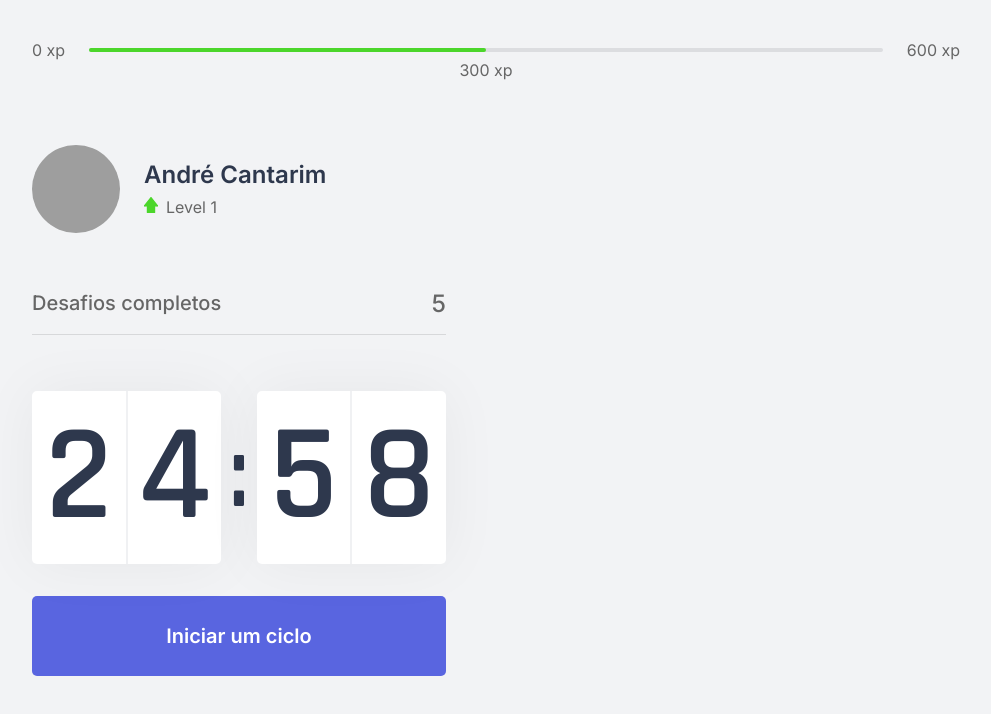
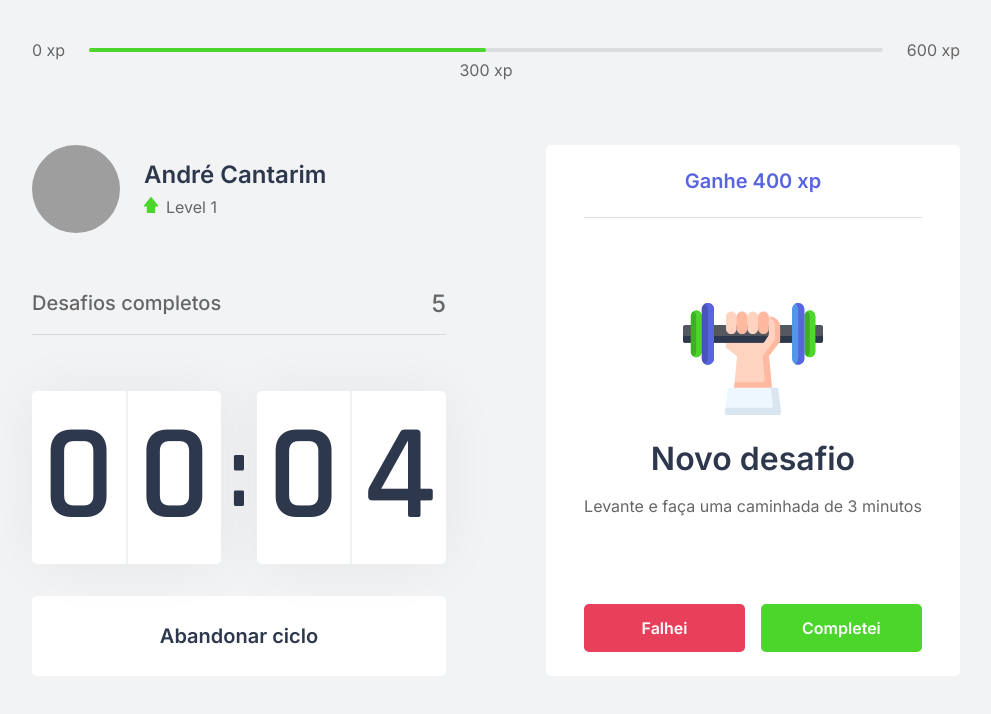
Before and after one commit to ahcantarim/rocketseat-nlw4-moveit-nextjs, a Next.js app: page / in a window 1280 px wide. Both pictures are taken after a click on the button "Iniciar um ciclo". Shown: the top 714 px of the page, without its empty margins (144-1135 px from the left). Built offline with nearby package versions, Linux system fonts and the light colour scheme; grey boxes are pictures that could not be loaded.

Commit message:
Componente challengebox

```diff
--- /dev/null
+++ b/src/components/ChallengeBox.tsx
@@ -0,0 +1,40 @@
+import styles from '../styles/components/ChallengeBox.module.css';
+
+export function ChallengeBox() {
+    const hasActiveChallenge = true;
+
+    return (
+        <div className={styles.challengeBoxContainer}>
+            {hasActiveChallenge ? (
+                <div className={styles.challengeActive}>
+                    <header>Ganhe 400 xp</header>
+                    <main>
+                        <img src="icons/body.svg" alt="Ganhe xp" />
+                        <strong>Novo desafio</strong>
+                        <p>Levante e faça uma caminhada de 3 minutos</p>
+                    </main>
+                    <footer>
+                        <button
+                            type="button"
+                            className={styles.challengeFailedButton}>
+                            Falhei
+                        </button>
+                        <button
+                            type="button"
+                            className={styles.challengeSucceededButton}>
+                            Completei
+                        </button>
+                    </footer>
+                </div>
+            ) : (
+                    <div className={styles.challengeNotActive}>
+                        <strong>Finalize um ciclo para receber um desafio</strong>
+                        <p>
+                            <img src="icons/level-up.svg" alt="Level Up" />
+                            Avance de level completando desafios.
+                        </p>
+                    </div>
+                )}
+        </div>
+    );
+}
--- a/src/components/Countdown.tsx
+++ b/src/components/Countdown.tsx
@@ -1,9 +1,14 @@
 import { useState, useEffect } from 'react';
 import styles from '../styles/components/Countdown.module.css';
 
+let countdownTimeout: NodeJS.Timeout;
+
 export function Countdown() {
-    const [time, setTime] = useState(25 * 60);
-    const [active, setActive] = useState(false);
+    const intervalInMinutes = 0.1;
+
+    const [time, setTime] = useState(intervalInMinutes * 60);
+    const [isActive, setIsActive] = useState(false);
+    const [hasFinished, setHasFinished] = useState(false);
 
     const minutes = Math.floor(time / 60);
     const seconds = time % 60;
@@ -12,16 +17,25 @@
     const [secondLeft, secondRight] = String(seconds).padStart(2, '0').split('');
 
     function startCountdown() {
-        setActive(true);
+        setIsActive(true);
+    }
+
+    function resetCountdown() {
+        clearTimeout(countdownTimeout);
+        setIsActive(false);
+        setTime(intervalInMinutes * 60);
     }
 
     useEffect(() => {
-        if (active && time > 0) {
-            setTimeout(() => {
+        if (isActive && time > 0) {
+            countdownTimeout = setTimeout(() => {
                 setTime(time - 1);
             }, 1000)
+        } else if (isActive && time === 0) {
+            setHasFinished(true);
+            setIsActive(false);
         }
-    }, [active, time]);
+    }, [isActive, time]);
 
     return (
         <div>
@@ -37,12 +51,31 @@
                 </div>
             </div>
 
+            { hasFinished ? (
+                <button
+                    disabled
+                    className={styles.countdownButton}>
+                    Ciclo encerrado
+                </button>
+            ) : (
+                    <>
+                        {isActive ? (
+                            <button
+                                type="button"
+                                className={`${styles.countdownButton} ${styles.countdownButtonActive}`}
+                                onClick={resetCountdown}>
+                                Abandonar ciclo
+                            </button>
+                        ) : (
                                 <button
                                     type="button"
                                     className={styles.countdownButton}
                                     onClick={startCountdown}>
                                     Iniciar um ciclo
                                 </button>
+                            )}
+                    </>
+                )}
         </div>
     );
 }
--- a/src/pages/index.tsx
+++ b/src/pages/index.tsx
@@ -1,9 +1,10 @@
+import Head from 'next/head';
+
+import { ChallengeBox } from '../components/ChallengeBox';
 import { CompleteChallenges } from '../components/CompletedChallenges';
 import { Countdown } from '../components/Countdown';
 import { ExperienceBar } from '../components/ExperienceBar';
 import { Profile } from '../components/Profile';
-
-import Head from 'next/head';
 
 import styles from '../styles/pages/Home.module.css';
 
@@ -24,7 +25,7 @@
         </div>
 
         <div>
-
+          <ChallengeBox />
         </div>
       </section>
     </div>
--- /dev/null
+++ b/src/styles/components/ChallengeBox.module.css
@@ -0,0 +1,101 @@
+.challengeBoxContainer {
+    height: 100%;
+    background: var(--white);
+    border-radius: 5px;
+    box-shadow: rgba(0, 0, 0, 0.05);
+    padding: 1.5rem 2rem;
+    display: flex;
+    flex-direction: column;
+    align-items: center;
+    justify-content: center;
+    text-align: center;
+}
+
+.challengeNotActive {
+    display: flex;
+    flex-direction: column;
+    align-items: center;
+}
+
+.challengeNotActive strong {
+    font-size: 1.5rem;
+    font-weight: 500;
+    line-height: 1.4;
+}
+
+.challengeNotActive p {
+    display: flex;
+    flex-direction: column;
+    align-items: center;
+    line-height: 1.4;
+    max-width: 70%;
+    margin-top: 3rem;
+}
+
+.challengeNotActive p img {
+    margin-bottom: 1rem;
+}
+
+.challengeActive {
+    height: 100%;
+    display: flex;
+    flex-direction: column;
+}
+
+.challengeActive header {
+    color: var(--blue);
+    font-weight: 600;
+    font-size: 1.25rem;
+    padding: 0 2rem 1.5rem;
+    border-bottom: 1px solid var(--gray-line);
+}
+
+.challengeActive main {
+    flex: 1;
+    display: flex;
+    flex-direction: column;
+    align-items: center;
+    justify-content: center;
+}
+
+.challengeActive main strong {
+    font-size: 2rem;
+    font-weight: 600;
+    color: var(--title);
+    margin: 1.5rem 0 1rem;
+}
+
+.challengeActive main p {
+    line-height: 1.5;
+}
+
+.challengeActive footer {
+    display: grid;
+    grid-template-columns: 1fr 1fr;
+    gap: 1rem;
+}
+
+.challengeActive footer button {
+    height: 3rem;
+    display: flex;
+    align-items: center;
+    justify-content: center;
+    border: 0;
+    border-radius: 5px;
+    color: var(--white);
+    font-size: 1rem;
+    font-weight: 600;
+    transition: filter 0.2s;
+}
+
+.challengeActive footer button.challengeFailedButton {
+    background: var(--red);
+}
+
+.challengeActive footer button.challengeSucceededButton {
+    background: var(--green);
+}
+
+.challengeActive footer button:hover {
+    filter: brightness(0.9);
+}
--- a/src/styles/components/Countdown.module.css
+++ b/src/styles/components/Countdown.module.css
@@ -51,6 +51,22 @@
     transition: background-color 0.2s;
 }
 
-.countdownButton:hover {
+.countdownButton:disabled {
+    background: var(--white);
+    color: var(--text);
+    cursor: not-allowed;
+}
+
+.countdownButton:not(:disabled):hover {
     background: var(--blue-dark);
 }
+
+.countdownButtonActive {
+    background: var(--white);
+    color: var(--title);
+}
+
+.countdownButtonActive:not(:disabled):hover {
+    background: var(--red);
+    color: var(--white);
+}
```
Also changed, not shown: 1 other file (tests, documents, lock files or other folders). Lines whose indentation alone changed are shown as unchanged.
